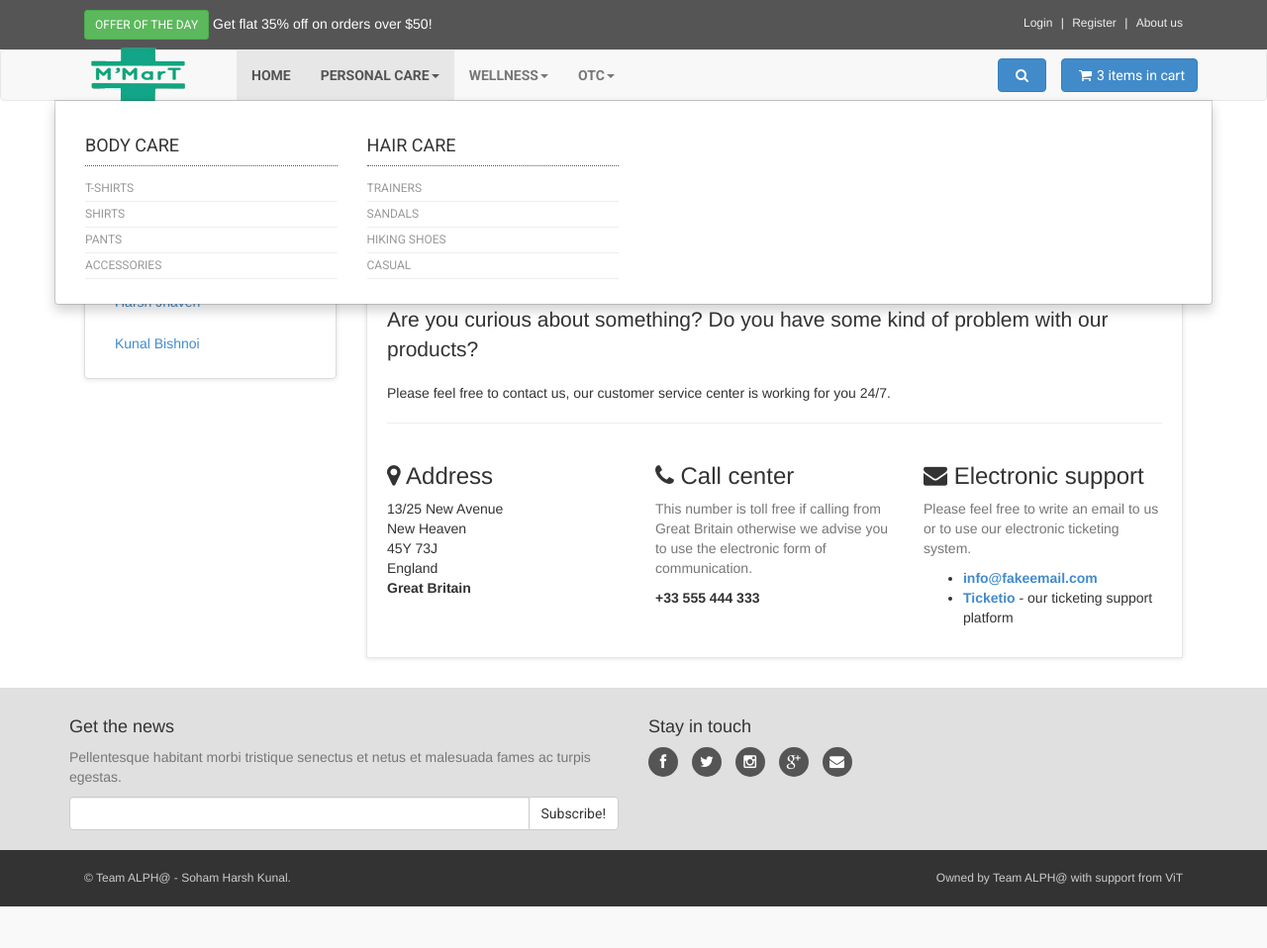
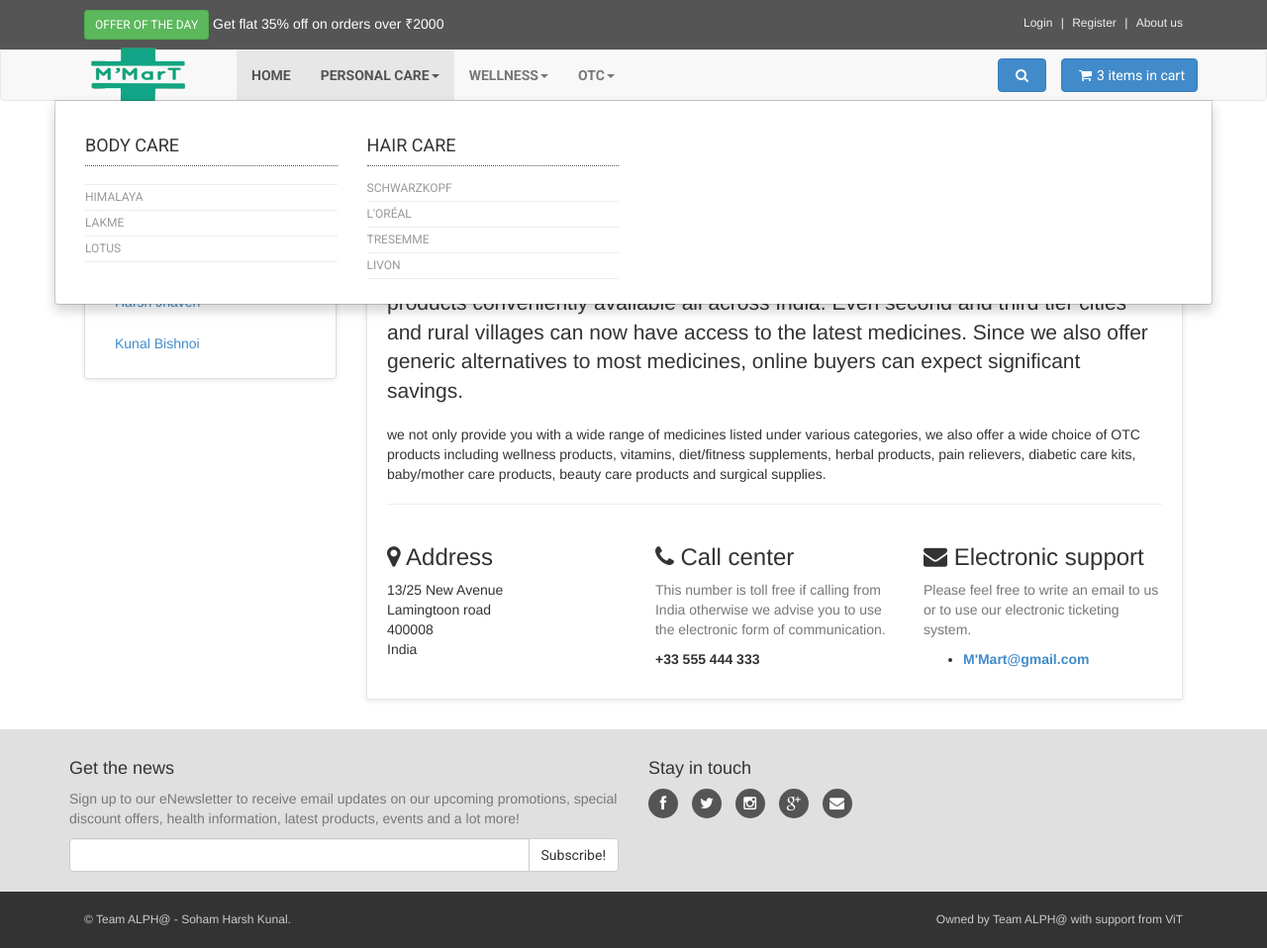
Before and after one commit to Techbro96/Mmart, a PHP site: page /about-us.php in a window 1280 px wide, after a click on "PERSONAL CARE". Shown: the whole page at 99% size. Before the commit the page ends 916 px from the top, so only its background shows below. Run offline with PHP 8.4, Linux system fonts and the light colour scheme.

Commit message:
changes
web page content added
about us content done
footer content done
dropdoown content done
LIVE SEARCH DONE
*****live search css left*******

```diff
--- a/about-us.php
+++ b/about-us.php
@@ -91,10 +91,11 @@
 
 
                     <div class="box" id="contact">
-                        <h1>M - Mart Details like when started n all...kunal all contents on u...</h1>
+                        <h2>Who we are - India's most convenient online pharmacy</h2>
 
-                        <p class="lead">Are you curious about something? Do you have some kind of problem with our products?</p>
-                        <p>Please feel free to contact us, our customer service center is working for you 24/7.</p>
+                        <p class="lead">
+At M'MarT, we make a wide range of prescription medicines and other health products conveniently available all across India. Even second and third tier cities and rural villages can now have access to the latest medicines. Since we also offer generic alternatives to most medicines, online buyers can expect significant savings.</p>
+                        <p>we not only provide you with a wide range of medicines listed under various categories, we also offer a wide choice of OTC products including wellness products, vitamins, diet/fitness supplements, herbal products, pain relievers, diabetic care kits, baby/mother care products, beauty care products and surgical supplies.<p>
 
                         <hr>
 
@@ -102,17 +103,17 @@
                             <div class="col-sm-4">
                                 <h3><i class="fa fa-map-marker"></i> Address</h3>
                                 <p>13/25 New Avenue
-                                    <br>New Heaven
-                                    <br>45Y 73J
-                                    <br>England
+                                    <br> Lamingtoon road
+                                    <br>400008
+                                    <br>India
                                     <br>
-                                    <strong>Great Britain</strong>
+
                                 </p>
                             </div>
                             <!-- /.col-sm-4 -->
                             <div class="col-sm-4">
                                 <h3><i class="fa fa-phone"></i> Call center</h3>
-                                <p class="text-muted">This number is toll free if calling from Great Britain otherwise we advise you to use the electronic form of communication.</p>
+                                <p class="text-muted">This number is toll free if calling from India otherwise we advise you to use the electronic form of communication.</p>
                                 <p><strong>+33 555 444 333</strong>
                                 </p>
                             </div>
@@ -121,9 +122,9 @@
                                 <h3><i class="fa fa-envelope"></i> Electronic support</h3>
                                 <p class="text-muted">Please feel free to write an email to us or to use our electronic ticketing system.</p>
                                 <ul>
-                                    <li><strong><a href="mailto:">info@fakeemail.com</a></strong>
+                                    <li><strong><a href="mailto:">M'Mart@gmail.com</a></strong>
                                     </li>
-                                    <li><strong><a href="#">Ticketio</a></strong> - our ticketing support platform</li>
+
                                 </ul>
                             </div>
                             <!-- /.col-sm-4 -->
--- a/footer.html
+++ b/footer.html
@@ -49,7 +49,7 @@
 
               <h4>Get the news</h4>
 
-              <p class="text-muted">Pellentesque habitant morbi tristique senectus et netus et malesuada fames ac turpis egestas.</p>
+              <p class="text-muted">Sign up to our eNewsletter to receive email updates on our upcoming promotions, special discount offers, health information, latest products, events and a lot more!</p>
 
               <form>
                   <div class="input-group">
--- a/header.html
+++ b/header.html
@@ -42,7 +42,7 @@
 <div id="top">
     <div class="container">
         <div class="col-md-6 offer" data-animate="fadeInDown">
-            <a href="#" class="btn btn-success btn-sm" data-animate-hover="shake">Offer of the day</a>  <a href="#">Get flat 35% off on orders over $50!</a>
+            <a href="#" class="btn btn-success btn-sm" data-animate-hover="shake">Offer of the day</a>  <a href="#">Get flat 35% off on orders over ₹2000</a>
         </div>
         <div class="col-md-6" data-animate="fadeInDown">
             <ul class="menu">
@@ -100,26 +100,26 @@
                                     <div class="col-sm-3">
                                         <h5>Body Care</h5>
                                         <ul>
-                                            <li><a href="category.html">T-shirts</a>
+                                            <li><a href="category.html"Nivea</a>
                                             </li>
-                                            <li><a href="category.html">Shirts</a>
+                                            <li><a href="category.html">Himalaya</a>
                                             </li>
-                                            <li><a href="category.html">Pants</a>
+                                            <li><a href="category.html">Lakme</a>
                                             </li>
-                                            <li><a href="category.html">Accessories</a>
+                                            <li><a href="category.html">Lotus</a>
                                             </li>
                                         </ul>
                                     </div>
                                     <div class="col-sm-3">
                                         <h5>Hair Care</h5>
                                         <ul>
-                                            <li><a href="category.html">Trainers</a>
+                                            <li><a href="category.html">schwarzkopf</a>
                                             </li>
-                                            <li><a href="category.html">Sandals</a>
+                                            <li><a href="category.html">L'Oréal</a>
                                             </li>
-                                            <li><a href="category.html">Hiking shoes</a>
+                                            <li><a href="category.html">tresemme</a>
                                             </li>
-                                            <li><a href="category.html">Casual</a>
+                                            <li><a href="category.html">Livon</a>
                                             </li>
                                         </ul>
                                     </div>
@@ -136,67 +136,25 @@
                         <li>
                             <div class="yamm-content">
                                 <div class="row">
-                                    <div class="col-sm-3">
-                                        <h5>Clothing</h5>
                                   <ul>
-                                            <li><a href="category.html">T-shirts</a>
+                                      <li><a href="category.html">Fitness</a>
                                       </li>
-                                            <li><a href="category.html">Shirts</a>
+                                      <li><a href="category.html">Suppliments</a>
                                       </li>
-                                            <li><a href="category.html">Pants</a>
-                                            </li>
-                                            <li><a href="category.html">Accessories</a>
-                                            </li>
+                                      <li><a href="category.html">speaciality</a>
+
                                   </ul>
-                                    </div>
-                                    <div class="col-sm-3">
-                                        <h5>Shoes</h5>
-                                        <ul>
-                                            <li><a href="category.html">Trainers</a>
-                                            </li>
-                                            <li><a href="category.html">Sandals</a>
-                                            </li>
-                                            <li><a href="category.html">Hiking shoes</a>
-                                            </li>
-                                            <li><a href="category.html">Casual</a>
-                                            </li>
-                                        </ul>
-                                    </div>
-                                    <div class="col-sm-3">
-                                        <h5>Accessories</h5>
-                                        <ul>
-                                            <li><a href="category.html">Trainers</a>
-                                            </li>
-                                            <li><a href="category.html">Sandals</a>
-                                            </li>
-                                            <li><a href="category.html">Hiking shoes</a>
-                                            </li>
-                                            <li><a href="category.html">Casual</a>
-                                            </li>
-                                            <li><a href="category.html">Hiking shoes</a>
-                                            </li>
-                                            <li><a href="category.html">Casual</a>
-                                            </li>
-                                        </ul>
-                                        <h5>Looks and trends</h5>
-                                        <ul>
-                                            <li><a href="category.html">Trainers</a>
-                                            </li>
-                                            <li><a href="category.html">Sandals</a>
-                                            </li>
-                                            <li><a href="category.html">Hiking shoes</a>
-                                            </li>
-                                        </ul>
-                                    </div>
+
+
                                     <div class="col-sm-3">
                                         <div class="banner">
                                             <a href="#">
-                                                <img src="img/banner.jpg" class="img img-responsive" alt="">
+
                                             </a>
                                         </div>
                                         <div class="banner">
                                             <a href="#">
-                                                <img src="img/banner2.jpg" class="img img-responsive" alt="">
+
                                             </a>
                                         </div>
                                     </div>
@@ -214,68 +172,18 @@
                             <div class="yamm-content">
                                 <div class="row">
                                     <div class="col-sm-3">
-                                        <h5>Shop</h5>
                                       <ul>
-                                            <li><a href="index.html">Homepage</a>
+                                          <li><a href="category.html">First Aid</a>
                                           </li>
-                                            <li><a href="category.html">Category - sidebar left</a>
+                                          <li><a href="category.html">Health Care</a>
                                           </li>
-                                            <li><a href="category-right.html">Category - sidebar right</a>
+                                          <li><a href="category.html">Mens Care</a>
                                           </li>
-                                            <li><a href="category-full.html">Category - full width</a>
-                                            </li>
-                                            <li><a href="detail.html">Product detail</a>
+                                          <li><a href="category.html">Womens Care</a>
                                           </li>
                                       </ul>
-                                    </div>
-                                    <div class="col-sm-3">
-                                        <h5>User</h5>
-                                        <ul>
-                                            <li><a href="register.html">Register / login</a>
-                                            </li>
-                                            <li><a href="customer-orders.html">Orders history</a>
-                                            </li>
-                                            <li><a href="customer-order.html">Order history detail</a>
-                                            </li>
-                                            <li><a href="customer-wishlist.html">Wishlist</a>
-                                            </li>
-                                            <li><a href="customer-account.html">Customer account / change password</a>
-                                            </li>
-                                        </ul>
-                                    </div>
-                                    <div class="col-sm-3">
-                                        <h5>Order process</h5>
-                                        <ul>
-                                            <li><a href="basket.html">Shopping cart</a>
-                                            </li>
-                                            <li><a href="checkout1.html">Checkout - step 1</a>
-                                            </li>
-                                            <li><a href="checkout2.html">Checkout - step 2</a>
-                                            </li>
-                                            <li><a href="checkout3.html">Checkout - step 3</a>
-                                            </li>
-                                            <li><a href="checkout4.html">Checkout - step 4</a>
-                                            </li>
-                                        </ul>
-                                    </div>
-                                    <div class="col-sm-3">
-                                        <h5>Pages and blog</h5>
-                                        <ul>
-                                            <li><a href="blog.html">Blog listing</a>
-                                            </li>
-                                            <li><a href="post.html">Blog Post</a>
-                                            </li>
-                                            <li><a href="faq.html">FAQ</a>
-                                            </li>
-                                            <li><a href="text.html">Text page</a>
-                                            </li>
-                                            <li><a href="text-right.html">Text page - right sidebar</a>
-                                            </li>
-                                            <li><a href="404.html">404 page</a>
-                                            </li>
-                                            <li><a href="contact.html">Contact</a>
-                                            </li>
-                                        </ul>
+
+
                                     </div>
                                 </div>
                             </div>
@@ -308,7 +216,33 @@
 
             <form class="navbar-form" role="search">
                 <div class="input-group">
-                    <input type="text" class="form-control" placeholder="Search">
+                  <script>
+                  function showResult(str) {
+                    if (str.length==0) {
+                      document.getElementById("livesearch").innerHTML="";
+                      document.getElementById("livesearch").style.border="0px";
+                      return;
+                    }
+                    if (window.XMLHttpRequest) {
+                      // code for IE7+, Firefox, Chrome, Opera, Safari
+                      xmlhttp=new XMLHttpRequest();
+                    } else {  // code for IE6, IE5
+                      xmlhttp=new ActiveXObject("Microsoft.XMLHTTP");
+                    }
+                    xmlhttp.onreadystatechange=function() {
+                      if (this.readyState==4 && this.status==200) {
+                        document.getElementById("livesearch").innerHTML=this.responseText;
+                        document.getElementById("livesearch").style.border="1px solid #A5ACB2";
+                      }
+                    }
+                    xmlhttp.open("GET","livesearch.php?q="+str,true);
+                    xmlhttp.send();
+                  }
+                  </script>
+                  <form>
+                  <input type="text" size="30" onkeyup="showResult(this.value)">
+                  <div id="livesearch"></div>
+                  </form>
                     <span class="input-group-btn">
 
   <button type="submit" class="btn btn-primary"><i class="fa fa-search"></i></button>
--- a/register.php
+++ b/register.php
@@ -90,7 +90,8 @@
                         <h1>New account</h1>
 
                         <p class="lead">Not our registered customer yet?</p>
-                        <p>With registration with us new world of fashion, fantastic discounts and much more opens to you! The whole process will not take you more than a minute!</p>
+                        <p>Dear Valued Customer, Welcome back! Thank you for continuing to rely on Netmeds.com for your healthcare needs. We are committed to 100% customer satisfaction and we will do everything possible to make sure you are always satisfied with your purchase and our service.
+                        This is M'MarT’ commitment to you – our loyal customer.</p>
                         <p class="text-muted">If you have any questions, please feel free to <a href="contact.html">contact us</a>, our customer service center is working for you 24/7.</p>
 
                         <hr>
@@ -124,8 +125,7 @@
                         <h1>Login</h1>
 
                         <p class="lead">Already our customer?</p>
-                        <p class="text-muted">Pellentesque habitant morbi tristique senectus et netus et malesuada fames ac turpis egestas. Vestibulum tortor quam, feugiat vitae, ultricies eget, tempor sit amet, ante. Donec eu libero sit amet quam egestas semper. Aenean ultricies
-                            mi vitae est. Mauris placerat eleifend leo.</p>
+
 
                         <hr>
 
```
Also changed, not shown: kunal.php (+13 -14 lines), links.xml (added, +39 -0 lines), livesearch.php (added, +45 -0 lines), img/miku.jpg (added). Lines whose indentation alone changed are shown as unchanged.
